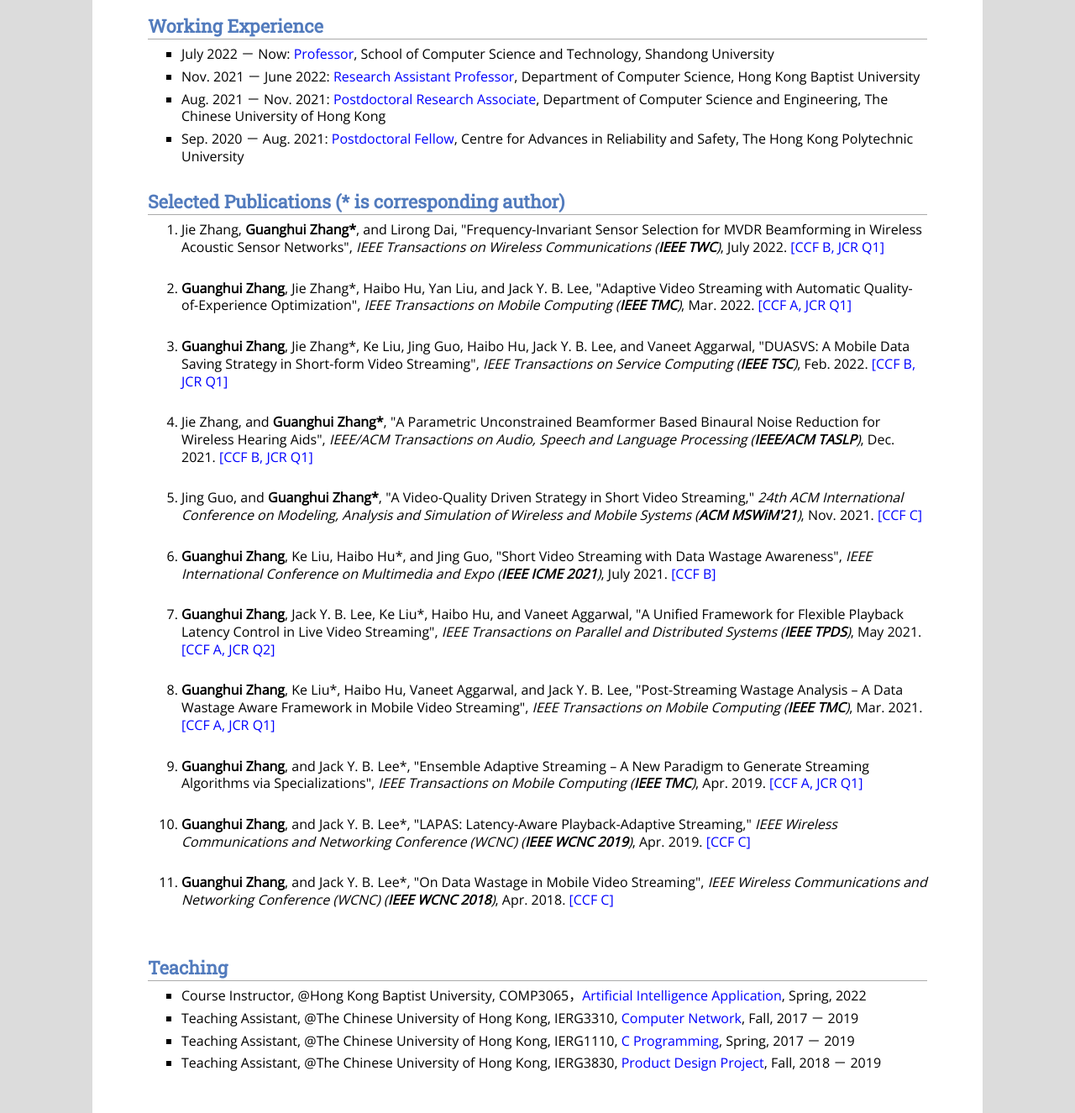
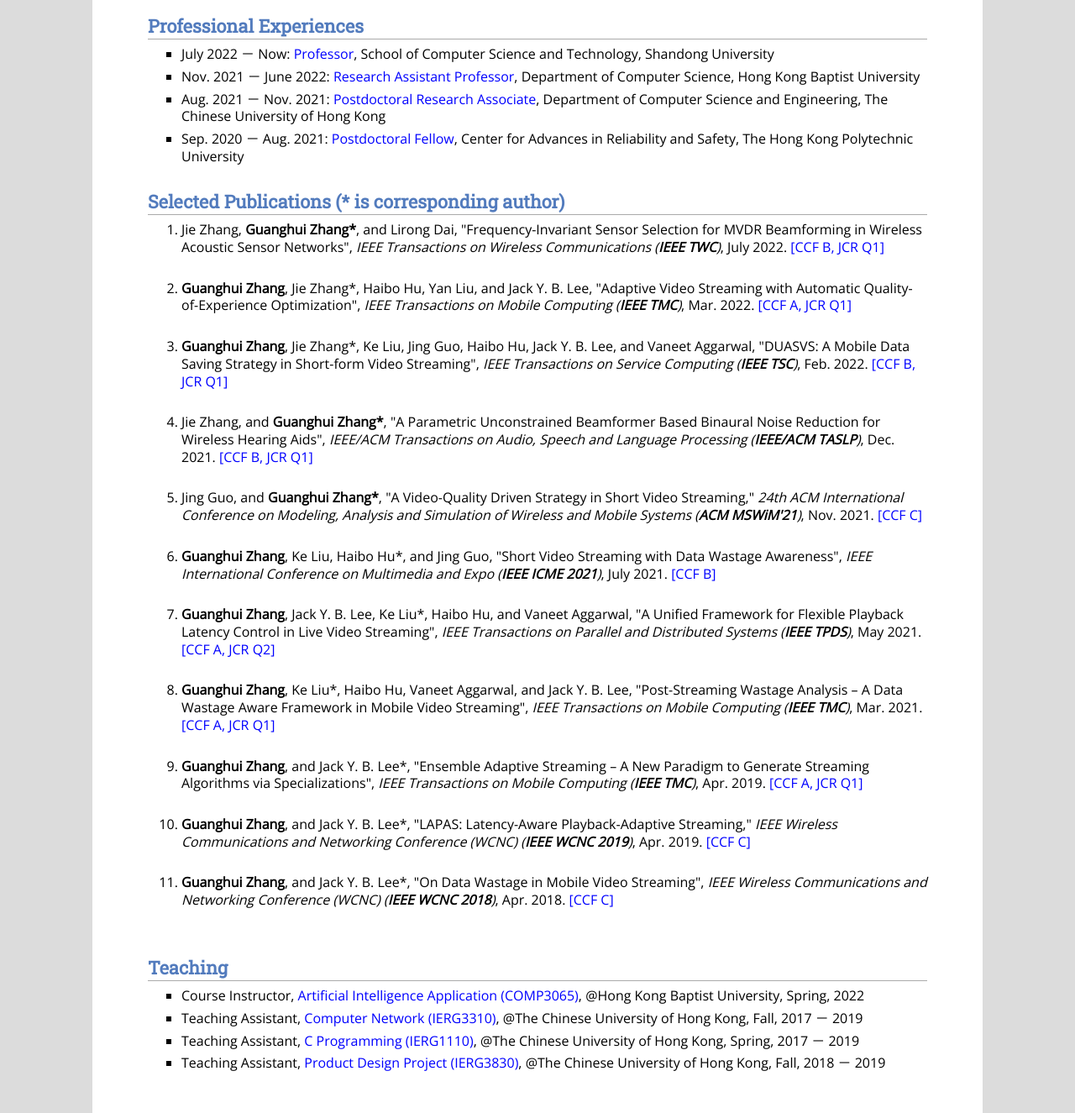
Before and after one commit to Zhang-Guanghui-Nick/Zhang-Guanghui-Nick.github.io, a plain HTML site: page index_english.html in a window 1280 px wide. Shown: the part 688-2013 px from the top of the page at 84% size. Drawn offline with nearby package versions, Linux system fonts and the light colour scheme.

Commit message:
Add files via upload

```diff
--- a/index_english.html
+++ b/index_english.html
@@ -43,7 +43,7 @@
 <li><p>Sep. 2009 － July 2013: <font color="blue">B.E.</font> in Electronic Information Engineering, Shandong Normal University</p>
 </li>
 </ul>
-<h2>Working Experience</h2>
+<h2>Professional Experiences</h2>
 <ul>
 <li><p>July 2022 － Now: <font color="blue">Professor</font>, School of Computer Science and Technology, Shandong University</p>
 </li>
@@ -51,7 +51,7 @@
 </li>
 <li><p>Aug. 2021 － Nov. 2021: <font color="blue">Postdoctoral Research Associate</font>, Department of Computer Science and Engineering, The Chinese University of Hong Kong</p>
 </li>
-<li><p>Sep. 2020 － Aug. 2021: <font color="blue">Postdoctoral Fellow</font>, Centre for Advances in Reliability and Safety, The Hong Kong Polytechnic University</p>
+<li><p>Sep. 2020 － Aug. 2021: <font color="blue">Postdoctoral Fellow</font>, Center for Advances in Reliability and Safety, The Hong Kong Polytechnic University</p>
 </li>
 </ul>
 <h2>Selected Publications (* is corresponding author)</h2>
@@ -107,13 +107,13 @@
 
 
 <ul>
-<li><p>Course Instructor, @Hong Kong Baptist University, COMP3065，<font color="blue">Artificial Intelligence Application</font>, Spring, 2022</p>
+<li><p>Course Instructor, <font color="blue">Artificial Intelligence Application (COMP3065)</font>, @Hong Kong Baptist University, Spring, 2022</p>
 </li>
-<li><p>Teaching Assistant, @The Chinese University of Hong Kong, IERG3310, <font color="blue">Computer Network</font>, Fall, 2017 － 2019</p>
+<li><p>Teaching Assistant, <font color="blue">Computer Network (IERG3310)</font>, @The Chinese University of Hong Kong, Fall, 2017 － 2019</p>
 </li>
-<li><p>Teaching Assistant, @The Chinese University of Hong Kong, IERG1110, <font color="blue">C Programming</font>, Spring, 2017 － 2019</p>
+<li><p>Teaching Assistant, <font color="blue">C Programming (IERG1110)</font>, @The Chinese University of Hong Kong, Spring, 2017 － 2019</p>
 </li>
-<li><p>Teaching Assistant, @The Chinese University of Hong Kong, IERG3830, <font color="blue">Product Design Project</font>, Fall, 2018 － 2019</p>
+<li><p>Teaching Assistant, <font color="blue">Product Design Project (IERG3830)</font>, @The Chinese University of Hong Kong, Fall, 2018 － 2019</p>
 </li>
 </ul>
 
```
Also changed, not shown: index.html (+4 -4 lines).
